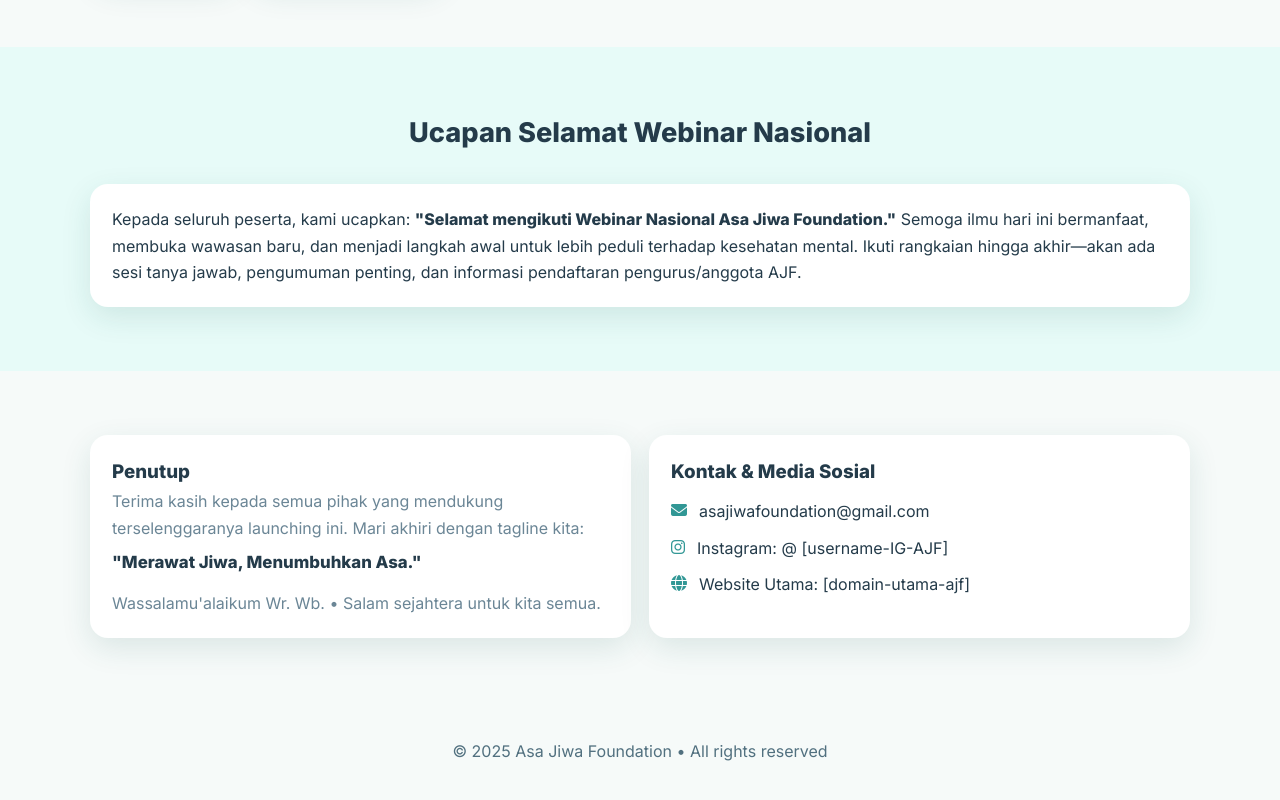
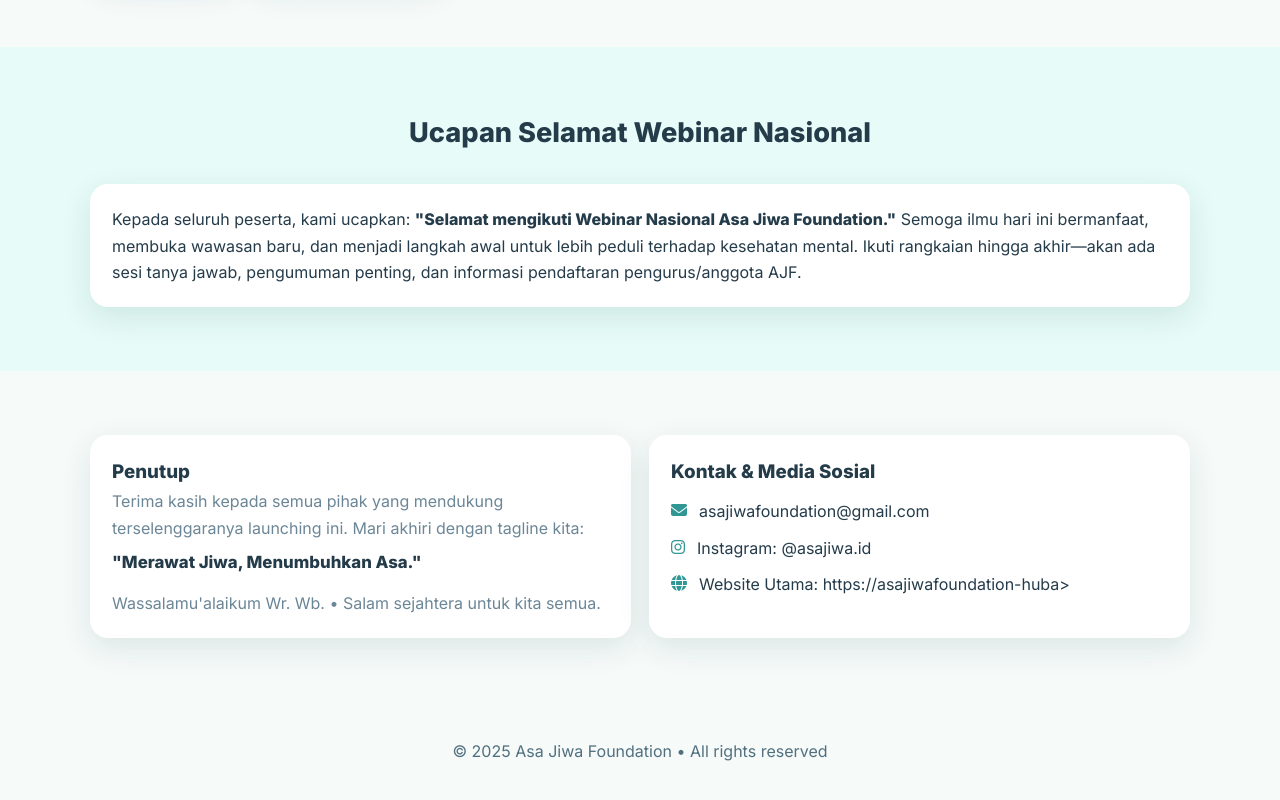
Before and after one commit to asajiwafoundation-hub/Grand-Launching-2, a plain HTML site: page index.html in a window 1280 px wide. Shown: the part 3065-3865 px from the top of the page. Drawn offline with Linux system fonts and the light colour scheme.

Commit message:
Update index.html

```diff
--- a/index.html
+++ b/index.html
@@ -266,8 +266,8 @@
       <div class="card">
         <h3>Kontak & Media Sosial</h3>
         <div class="bullet"><i class="fa-solid fa-envelope"></i><p>asajiwafoundation@gmail.com</p></div>
-        <div class="bullet"><i class="fa-brands fa-instagram"></i><p>Instagram: <a href="https://instagram.com/asajiwa.id" target="_blank">@ [username-IG-AJF]</a></p></div>
-        <div class="bullet"><i class="fa-solid fa-globe"></i><p>Website Utama: <a href="https://asajiwafoundation-hub" target="_blank">[domain-utama-ajf]</a></p></div>
+        <div class="bullet"><i class="fa-brands fa-instagram"></i><p>Instagram: <a href="https://instagram.com/asajiwa.id" target="_blank">@asajiwa.id</a></p></div>
+        <div class="bullet"><i class="fa-solid fa-globe"></i><p>Website Utama: <a href="https://asajiwafoundation-hub" target="_blank">https://asajiwafoundation-hub</a>a></p></div>
       </div>
     </div>
   </section>
```
